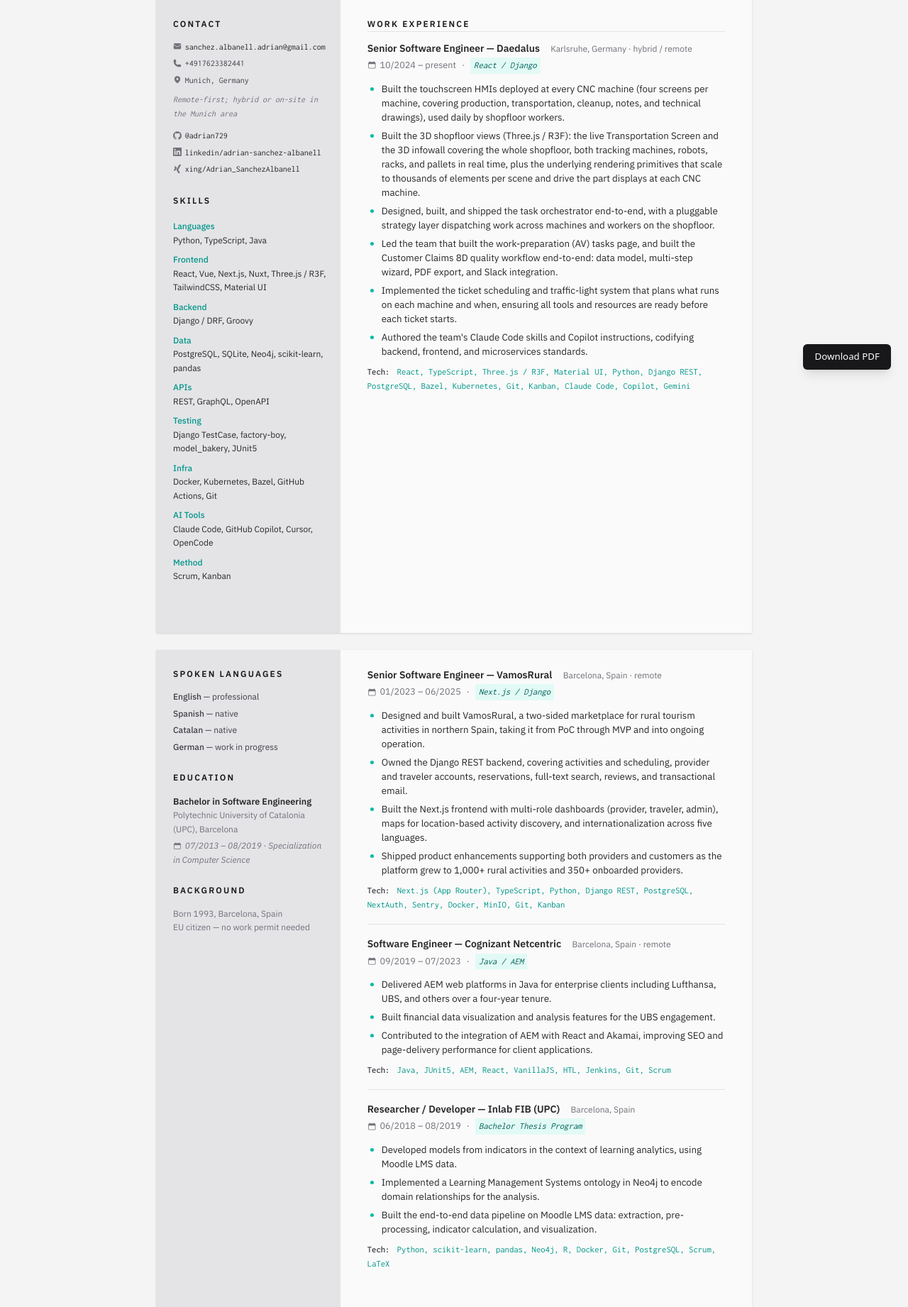
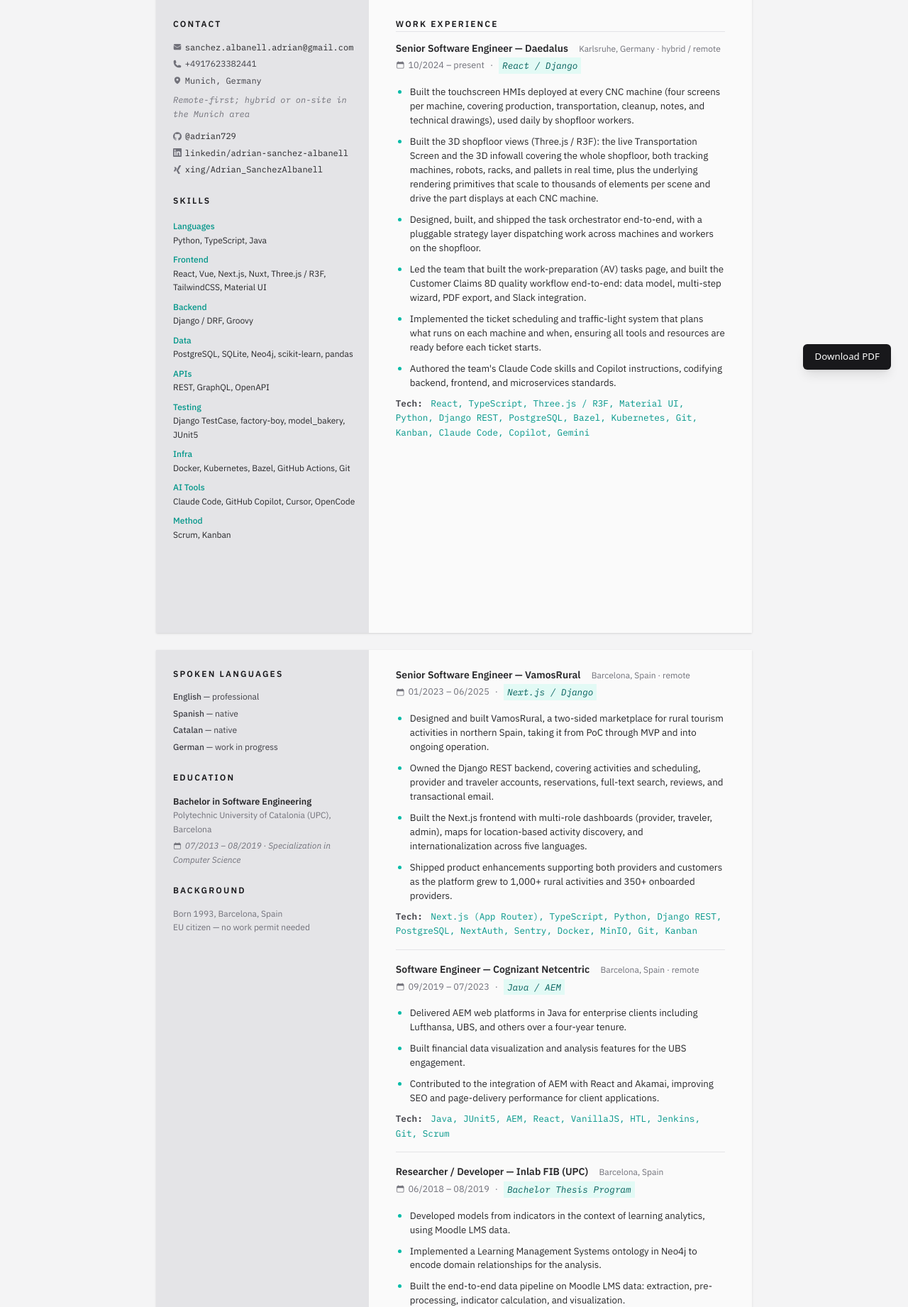
Before and after one commit to adrian729/sanchez.albanell.adrian, a FastAPI app: page / in a window 1280 px wide. Shown: the part 255-2097 px from the top of the page at 71% size. Run offline with FastAPI, Linux system fonts and the light colour scheme.

Commit message:
updates, fixes, change fonts

```diff
--- a/scripts/build-static.py
+++ b/scripts/build-static.py
@@ -7,7 +7,7 @@ What ends up in dist/:
   cv.pdf             — PDF generated via WeasyPrint (filename matches the <a href>)
   static/cv.css      — built Tailwind output (post-processed for WeasyPrint compat)
   static/photo.jpg   — copied as-is
-  static/fonts/*     — IBM Plex Sans + Inconsolata .woff2 files, copied as-is
+  static/fonts/*     — IBM Plex Sans + IBM Plex Mono .woff2 files, copied as-is
   .nojekyll          — opt out of Jekyll on GitHub Pages
 
 Usage:
--- a/static/cv.css
+++ b/static/cv.css
@@ -1,6 +1,6 @@
 :root { --font-sans: ui-sans-serif, system-ui, sans-serif, "Apple Color Emoji", "Segoe UI Emoji", "Segoe UI Symbol",
     "Noto Color Emoji"; --font-mono: ui-monospace, SFMono-Regular, Menlo, Monaco, Consolas, "Liberation Mono", "Courier New",
-    monospace; --color-red-700: #c10007; --color-teal-100: #cbfbf1; --color-teal-200: #96f7e4; --color-teal-500: #00bba7; --color-teal-600: #009689; --color-teal-800: #005f5a; --color-blue-500: #2b7fff; --color-zinc-50: #fafafa; --color-zinc-100: #f4f4f5; --color-zinc-300: #d4d4d8; --color-zinc-800: #27272a; --color-stone-100: #f5f5f4; --spacing: 0.25rem; --text-lg: 1.125rem; --text-lg--line-height: calc(1.75 / 1.125); --text-2xl: 1.5rem; --text-2xl--line-height: calc(2 / 1.5); --font-weight-normal: 400; --font-weight-medium: 500; --font-weight-semibold: 600; --tracking-tight: -0.025em; --leading-relaxed: 1.625; --radius-md: 0.375rem; --default-transition-duration: 150ms; --default-transition-timing-function: cubic-bezier(0.4, 0, 0.2, 1); --default-font-family: var(--font-sans); --default-mono-font-family: var(--font-mono); --color-cv-ink: #27272a; --color-cv-ink-soft: #3f3f46; --color-cv-muted: #71717a; --color-cv-rule: #e4e4e7; --color-cv-sidebar: #e4e4e7; --color-cv-accent: #18181b; --font-cv-sans: "IBM Plex Sans", ui-sans-serif, system-ui, -apple-system, "Helvetica Neue", Arial, sans-serif; --font-cv-mono: "Inconsolata", ui-monospace, SFMono-Regular, Menlo, Monaco, Consolas, "Liberation Mono", "Courier New", monospace; }
+    monospace; --color-red-700: #c10007; --color-teal-100: #cbfbf1; --color-teal-200: #96f7e4; --color-teal-500: #00bba7; --color-teal-600: #009689; --color-teal-800: #005f5a; --color-blue-500: #2b7fff; --color-zinc-50: #fafafa; --color-zinc-100: #f4f4f5; --color-zinc-300: #d4d4d8; --color-zinc-800: #27272a; --color-stone-100: #f5f5f4; --spacing: 0.25rem; --text-lg: 1.125rem; --text-lg--line-height: calc(1.75 / 1.125); --text-2xl: 1.5rem; --text-2xl--line-height: calc(2 / 1.5); --font-weight-normal: 400; --font-weight-medium: 500; --font-weight-semibold: 600; --tracking-tight: -0.025em; --leading-relaxed: 1.625; --radius-md: 0.375rem; --default-transition-duration: 150ms; --default-transition-timing-function: cubic-bezier(0.4, 0, 0.2, 1); --default-font-family: var(--font-sans); --default-mono-font-family: var(--font-mono); --color-cv-ink: #27272a; --color-cv-ink-soft: #3f3f46; --color-cv-muted: #71717a; --color-cv-rule: #e4e4e7; --color-cv-sidebar: #e4e4e7; --color-cv-accent: #18181b; --font-cv-sans: "IBM Plex Sans", ui-sans-serif, system-ui, -apple-system, "Helvetica Neue", Arial, sans-serif; --font-cv-mono: "IBM Plex Mono", ui-monospace, SFMono-Regular, Menlo, Monaco, Consolas, "Liberation Mono", "Courier New", monospace; }
 *, ::after, ::before { box-sizing: border-box; margin: 0; padding: 0; border: 0 solid; }
 html { line-height: 1.5; -webkit-text-size-adjust: 100%; tab-size: 4; font-family: var(--default-font-family, ui-sans-serif, system-ui, sans-serif, "Apple Color Emoji", "Segoe UI Emoji", "Segoe UI Symbol", "Noto Color Emoji"); font-feature-settings: var(--default-font-feature-settings, normal); font-variation-settings: var(--default-font-variation-settings, normal); -webkit-tap-highlight-color: transparent; }
 hr { height: 0; color: inherit; border-top-width: 1px; }
@@ -25,7 +25,6 @@ button, input, select, optgroup, textarea { font: inherit; font-feature-settings
 :where(select:is([multiple], [size])) optgroup option { padding-left: 20px; }
 ::placeholder { opacity: 1; }
 @supports (not (-webkit-appearance: -apple-pay-button))  or (contain-intrinsic-size: 1px) { ::placeholder { color: currentcolor; } }
-@supports (not (-webkit-appearance: -apple-pay-button))  or (contain-intrinsic-size: 1px) and ((color: color-mix(in lab, red, red))) { ::placeholder { color: color-mix(in oklab, currentcolor 50%, transparent); } }
 textarea { resize: vertical; }
 ::-webkit-search-decoration { -webkit-appearance: none; }
 ::-webkit-date-and-time-value { min-height: 1lh; text-align: inherit; }
@@ -45,6 +44,7 @@ button, input:where([type="button"], [type="reset"], [type="submit"]) { appearan
 .block { display: block; }
 .contents { display: contents; }
 .flex { display: flex; }
+.inline { display: inline; }
 .min-w-0 { min-width: calc(var(--spacing) * 0); }
 .flex-1 { flex: 1; }
 .transform { transform: var(--tw-rotate-x,) var(--tw-rotate-y,) var(--tw-rotate-z,) var(--tw-skew-x,) var(--tw-skew-y,); }
@@ -84,26 +84,39 @@ button, input:where([type="button"], [type="reset"], [type="submit"]) { appearan
   src: url("fonts/IBMPlexSans-Italic.woff2") format("woff2");
 }
 @font-face {
-  font-family: "Inconsolata";
+  font-family: "IBM Plex Mono";
   font-style: normal;
-  font-weight: 400 700;
+  font-weight: 400;
   font-display: swap;
-  src: url("fonts/Inconsolata.woff2") format("woff2");
+  src: url("fonts/IBMPlexMono.woff2") format("woff2");
+}
+@font-face {
+  font-family: "IBM Plex Mono";
+  font-style: italic;
+  font-weight: 400;
+  font-display: swap;
+  src: url("fonts/IBMPlexMono-Italic.woff2") format("woff2");
+}
+@font-face {
+  font-family: "IBM Plex Mono";
+  font-style: normal;
+  font-weight: 600;
+  font-display: swap;
+  src: url("fonts/IBMPlexMono-SemiBold.woff2") format("woff2");
 }
 .cv-page { margin-left: auto; margin-right: auto; margin-top: calc(var(--spacing) * 6); margin-bottom: calc(var(--spacing) * 6); min-height: 29.7cm; max-width: 840px; font-family: var(--font-cv-sans); font-size: 10.5pt; --tw-leading: var(--leading-relaxed); line-height: var(--leading-relaxed); color: var(--color-cv-ink); --tw-shadow: 0 1px 3px 0 var(--tw-shadow-color, rgb(0 0 0 / 0.1)), 0 1px 2px -1px var(--tw-shadow-color, rgb(0 0 0 / 0.1)); box-shadow: var(--tw-inset-shadow), var(--tw-inset-ring-shadow), var(--tw-ring-offset-shadow), var(--tw-ring-shadow), var(--tw-shadow); }
 @media print { .cv-page { margin-top: calc(var(--spacing) * 0); margin-bottom: calc(var(--spacing) * 0); } }
 @media print { .cv-page { max-width: none; } }
 @media print { .cv-page { --tw-shadow: 0 0 #0000; box-shadow: var(--tw-inset-shadow), var(--tw-inset-ring-shadow), var(--tw-ring-offset-shadow), var(--tw-ring-shadow), var(--tw-shadow); } }
-.cv-page { background: linear-gradient(to right, var(--color-cv-sidebar) 260px, var(--color-zinc-50) 260px); }
+.cv-page { background: linear-gradient(to right, var(--color-cv-sidebar) 300px, var(--color-zinc-50) 300px); }
 .cv-page + .cv-page { break-before: page; }
 .cv-header { background-color: var(--color-zinc-800); padding-left: 1cm; padding-right: 1cm; padding-top: calc(var(--spacing) * 8); padding-bottom: calc(var(--spacing) * 6); }
 .cv-name { font-size: var(--text-2xl); line-height: var(--tw-leading, var(--text-2xl--line-height)); --tw-font-weight: var(--font-weight-semibold); font-weight: var(--font-weight-semibold); --tw-tracking: var(--tracking-tight); letter-spacing: var(--tracking-tight); color: var(--color-zinc-50); }
-.cv-title { margin-top: calc(var(--spacing) * 1); font-size: var(--text-lg); line-height: var(--tw-leading, var(--text-lg--line-height)); --tw-font-weight: var(--font-weight-medium); font-weight: var(--font-weight-medium); --tw-tracking: 0.18em; letter-spacing: 0.18em; color: color-mix(in srgb, #96f7e4 70%, transparent); }
-@supports (color: color-mix(in lab, red, red)) { .cv-title { color: color-mix(in oklab, var(--color-teal-200) 70%, transparent); } }
+.cv-title { margin-top: calc(var(--spacing) * 1); font-size: var(--text-lg); line-height: var(--tw-leading, var(--text-lg--line-height)); --tw-font-weight: var(--font-weight-medium); font-weight: var(--font-weight-medium); --tw-tracking: 0.18em; letter-spacing: 0.18em; color: rgba(150, 247, 228, 0.7); }
 .cv-title { text-transform: uppercase; }
 .cv-profile { margin-top: calc(var(--spacing) * 4); font-size: 10.5pt; --tw-leading: 1.55; line-height: 1.55; color: var(--color-zinc-300); }
 .cv-body { display: table; width: 100%; table-layout: fixed; }
-.cv-sidebar { display: table-cell; width: 260px; }
+.cv-sidebar { display: table-cell; width: 300px; }
 :where(.cv-sidebar > :not(:last-child)) { --tw-space-y-reverse: 0; margin-top: calc(calc(var(--spacing) * 6) * var(--tw-space-y-reverse)); margin-bottom: calc(calc(var(--spacing) * 6) * calc(1 - var(--tw-space-y-reverse))); }
 .cv-sidebar { padding: calc(var(--spacing) * 6); padding-right: calc(var(--spacing) * 4); vertical-align: top; }
 .cv-main { display: table-cell; }
@@ -113,7 +126,7 @@ button, input:where([type="button"], [type="reset"], [type="submit"]) { appearan
 :where(.cv-contact-list > :not(:last-child)) { --tw-space-y-reverse: 0; margin-top: calc(calc(var(--spacing) * 1) * var(--tw-space-y-reverse)); margin-bottom: calc(calc(var(--spacing) * 1) * calc(1 - var(--tw-space-y-reverse))); }
 .cv-contact-list { font-size: 9pt; color: var(--color-cv-ink-soft); }
 .cv-contact-list a { color: var(--color-cv-ink); text-underline-offset: 2px; overflow-wrap: anywhere; }
-.cv-icon { display: inline-block; width: 1em; height: 1em; vertical-align: -0.15em; margin-right: 0.4em; flex-shrink: 0; fill: var(--color-cv-muted); }
+.cv-icon { display: inline-block; width: 1em; height: 1em; vertical-align: -0.15em; margin-right: 0.4em; flex-shrink: 0; }
 .cv-skill-row { display: flex; flex-direction: column; padding-top: calc(var(--spacing) * 1); padding-bottom: calc(var(--spacing) * 1); font-size: 9pt; }
 .cv-skill-label { --tw-font-weight: var(--font-weight-medium); font-weight: var(--font-weight-medium); color: var(--color-teal-600); }
 .cv-card { break-inside: avoid; }
@@ -122,12 +135,15 @@ button, input:where([type="button"], [type="reset"], [type="submit"]) { appearan
 .cv-role { font-size: 10.5pt; --tw-font-weight: var(--font-weight-semibold); font-weight: var(--font-weight-semibold); color: var(--color-cv-ink); }
 .cv-role-location { margin-left: calc(var(--spacing) * 3); font-size: 9pt; --tw-font-weight: var(--font-weight-normal); font-weight: var(--font-weight-normal); color: var(--color-cv-muted); }
 .cv-meta { margin-top: calc(var(--spacing) * 0.5); display: flex; flex-wrap: wrap; column-gap: calc(var(--spacing) * 2); font-size: 9.5pt; color: var(--color-cv-muted); }
-.cv-meta-tag { background-color: color-mix(in srgb, #cbfbf1 50%, transparent); }
-@supports (color: color-mix(in lab, red, red)) { .cv-meta-tag { background-color: color-mix(in oklab, var(--color-teal-100) 50%, transparent); } }
+.cv-meta-tag { background-color: rgba(203, 251, 241, 0.5); }
 .cv-meta-tag { padding-left: calc(var(--spacing) * 1.25); padding-right: calc(var(--spacing) * 1.25); padding-top: calc(var(--spacing) * 0.25); padding-bottom: calc(var(--spacing) * 0.25); font-family: var(--font-cv-mono); color: var(--color-teal-800); font-style: italic; }
 .cv-bullets { margin-top: calc(var(--spacing) * 2); list-style-type: disc; }
 :where(.cv-bullets > :not(:last-child)) { --tw-space-y-reverse: 0; margin-top: calc(calc(var(--spacing) * 1.5) * var(--tw-space-y-reverse)); margin-bottom: calc(calc(var(--spacing) * 1.5) * calc(1 - var(--tw-space-y-reverse))); }
 .cv-bullets { padding-left: calc(var(--spacing) * 5); font-size: 10pt; --tw-leading: 1.5; line-height: 1.5; }
+.cv-bullets *::marker { font-size: 12pt; }
+.cv-bullets::marker { font-size: 12pt; }
+.cv-bullets *::-webkit-details-marker { font-size: 12pt; }
+.cv-bullets::-webkit-details-marker { font-size: 12pt; }
 .cv-bullets *::marker { color: var(--color-teal-500); }
 .cv-bullets::marker { color: var(--color-teal-500); }
 .cv-bullets *::-webkit-details-marker { color: var(--color-teal-500); }
--- a/templates/cv.html
+++ b/templates/cv.html
@@ -1,13 +1,14 @@
 {% extends "base.html" %}
 
-{# Icon sources: Heroicons solid (UI) + Simple Icons (brand marks). All 24×24, fill=currentColor, styled via .cv-icon. #}
-{% macro icon_envelope() %}<svg class="cv-icon" viewBox="0 0 24 24" fill="currentColor" aria-hidden="true"><path d="M1.5 8.67v8.58a3 3 0 0 0 3 3h15a3 3 0 0 0 3-3V8.67l-8.928 5.493a3 3 0 0 1-3.144 0L1.5 8.67Z"/><path d="M22.5 6.908V6.75a3 3 0 0 0-3-3h-15a3 3 0 0 0-3 3v.158l9.714 5.978a1.5 1.5 0 0 0 1.572 0L22.5 6.908Z"/></svg>{% endmacro %}
-{% macro icon_phone() %}<svg class="cv-icon" viewBox="0 0 24 24" fill="currentColor" aria-hidden="true"><path d="M1.5 4.5a3 3 0 0 1 3-3h1.372c.86 0 1.61.586 1.819 1.42l1.105 4.423a1.875 1.875 0 0 1-.694 1.955l-1.293.97c-.135.101-.164.249-.126.352a11.285 11.285 0 0 0 6.697 6.697c.103.038.25.009.352-.126l.97-1.293a1.875 1.875 0 0 1 1.955-.694l4.423 1.105c.834.209 1.42.959 1.42 1.82V19.5a3 3 0 0 1-3 3h-2.25C8.552 22.5 1.5 15.448 1.5 6.75V4.5Z"/></svg>{% endmacro %}
-{% macro icon_map_pin() %}<svg class="cv-icon" viewBox="0 0 24 24" fill="currentColor" aria-hidden="true"><path fill-rule="evenodd" d="M11.54 22.351l.07.04.028.016a.76.76 0 0 0 .723 0l.028-.015.071-.041a16.975 16.975 0 0 0 1.144-.742 19.58 19.58 0 0 0 2.683-2.282c1.944-1.99 3.963-4.98 3.963-8.827a8.25 8.25 0 0 0-16.5 0c0 3.846 2.019 6.837 3.963 8.827a19.58 19.58 0 0 0 2.682 2.282 16.975 16.975 0 0 0 1.145.742ZM12 13.5a3 3 0 1 0 0-6 3 3 0 0 0 0 6Z" clip-rule="evenodd"/></svg>{% endmacro %}
-{% macro icon_calendar() %}<svg class="cv-icon" viewBox="0 0 24 24" fill="currentColor" aria-hidden="true"><path fill-rule="evenodd" d="M6.75 2.25A.75.75 0 0 1 7.5 3v1.5h9V3A.75.75 0 0 1 18 3v1.5h.75a3 3 0 0 1 3 3v11.25a3 3 0 0 1-3 3H5.25a3 3 0 0 1-3-3V7.5a3 3 0 0 1 3-3H6V3a.75.75 0 0 1 .75-.75Zm13.5 9a1.5 1.5 0 0 0-1.5-1.5H5.25a1.5 1.5 0 0 0-1.5 1.5v7.5a1.5 1.5 0 0 0 1.5 1.5h13.5a1.5 1.5 0 0 0 1.5-1.5v-7.5Z" clip-rule="evenodd"/></svg>{% endmacro %}
-{% macro icon_github() %}<svg class="cv-icon" viewBox="0 0 24 24" fill="currentColor" aria-hidden="true"><path d="M12 .297c-6.63 0-12 5.373-12 12 0 5.303 3.438 9.8 8.205 11.385.6.113.82-.258.82-.577 0-.285-.01-1.04-.015-2.04-3.338.724-4.042-1.61-4.042-1.61C4.422 18.07 3.633 17.7 3.633 17.7c-1.087-.744.084-.729.084-.729 1.205.084 1.838 1.236 1.838 1.236 1.07 1.835 2.809 1.305 3.495.998.108-.776.417-1.305.76-1.605-2.665-.3-5.466-1.332-5.466-5.93 0-1.31.465-2.38 1.235-3.22-.135-.303-.54-1.523.105-3.176 0 0 1.005-.322 3.3 1.23.96-.267 1.98-.399 3-.405 1.02.006 2.04.138 3 .405 2.28-1.552 3.285-1.23 3.285-1.23.645 1.653.24 2.873.12 3.176.765.84 1.23 1.91 1.23 3.22 0 4.61-2.805 5.625-5.475 5.92.42.36.81 1.096.81 2.22 0 1.606-.015 2.896-.015 3.286 0 .315.21.69.825.57C20.565 22.092 24 17.592 24 12.297c0-6.627-5.373-12-12-12"/></svg>{% endmacro %}
-{% macro icon_linkedin() %}<svg class="cv-icon" viewBox="0 0 24 24" fill="currentColor" aria-hidden="true"><path d="M20.447 20.452h-3.554v-5.569c0-1.328-.027-3.037-1.852-3.037-1.853 0-2.136 1.445-2.136 2.939v5.667H9.351V9h3.414v1.561h.046c.477-.9 1.637-1.85 3.37-1.85 3.601 0 4.267 2.37 4.267 5.455v6.286zM5.337 7.433c-1.144 0-2.063-.926-2.063-2.065 0-1.138.92-2.063 2.063-2.063 1.14 0 2.064.925 2.064 2.063 0 1.139-.925 2.065-2.064 2.065zm1.782 13.019H3.555V9h3.564v11.452zM22.225 0H1.771C.792 0 0 .774 0 1.729v20.542C0 23.227.792 24 1.771 24h20.451C23.2 24 24 23.227 24 22.271V1.729C24 .774 23.2 0 22.222 0z"/></svg>{% endmacro %}
-{% macro icon_xing() %}<svg class="cv-icon" viewBox="0 0 24 24" fill="currentColor" aria-hidden="true"><path d="M18.188 0c-.517 0-.741.325-.927.66 0 0-7.455 13.224-7.702 13.657.015.024 4.919 9.023 4.919 9.023.17.308.436.66.967.66h3.454c.211 0 .375-.078.463-.22.089-.151.089-.346-.013-.55l-4.879-8.916c-.005-.01-.005-.022 0-.032L22.139.756c.101-.204.103-.398.014-.55-.088-.142-.252-.22-.463-.22h-3.502zM3.648 4.74c-.211 0-.385.074-.473.216-.09.149-.078.339.026.541l2.34 4.05c.005.01.005.016 0 .026L1.86 16.121c-.103.204-.099.394-.012.541.087.144.272.225.484.225h3.474c.518 0 .764-.348.945-.689l3.679-6.512-2.348-4.041c-.176-.336-.439-.674-.971-.674H3.648z"/></svg>{% endmacro %}
+{# Icon sources: Heroicons solid (UI) + Simple Icons (brand marks). All 24×24, fill set inline.
+   Fill is hardcoded to #71717a (--color-cv-muted) because WeasyPrint neither applies class-rule CSS to SVG fill nor resolves var() in inline SVG style. Keep this in sync with --color-cv-muted in styles.css. #}
+{% macro icon_envelope() %}<svg class="cv-icon" viewBox="0 0 24 24" style="fill:#71717a" aria-hidden="true"><path d="M1.5 8.67v8.58a3 3 0 0 0 3 3h15a3 3 0 0 0 3-3V8.67l-8.928 5.493a3 3 0 0 1-3.144 0L1.5 8.67Z"/><path d="M22.5 6.908V6.75a3 3 0 0 0-3-3h-15a3 3 0 0 0-3 3v.158l9.714 5.978a1.5 1.5 0 0 0 1.572 0L22.5 6.908Z"/></svg>{% endmacro %}
+{% macro icon_phone() %}<svg class="cv-icon" viewBox="0 0 24 24" style="fill:#71717a" aria-hidden="true"><path d="M1.5 4.5a3 3 0 0 1 3-3h1.372c.86 0 1.61.586 1.819 1.42l1.105 4.423a1.875 1.875 0 0 1-.694 1.955l-1.293.97c-.135.101-.164.249-.126.352a11.285 11.285 0 0 0 6.697 6.697c.103.038.25.009.352-.126l.97-1.293a1.875 1.875 0 0 1 1.955-.694l4.423 1.105c.834.209 1.42.959 1.42 1.82V19.5a3 3 0 0 1-3 3h-2.25C8.552 22.5 1.5 15.448 1.5 6.75V4.5Z"/></svg>{% endmacro %}
+{% macro icon_map_pin() %}<svg class="cv-icon" viewBox="0 0 24 24" style="fill:#71717a" aria-hidden="true"><path fill-rule="evenodd" d="M11.54 22.351l.07.04.028.016a.76.76 0 0 0 .723 0l.028-.015.071-.041a16.975 16.975 0 0 0 1.144-.742 19.58 19.58 0 0 0 2.683-2.282c1.944-1.99 3.963-4.98 3.963-8.827a8.25 8.25 0 0 0-16.5 0c0 3.846 2.019 6.837 3.963 8.827a19.58 19.58 0 0 0 2.682 2.282 16.975 16.975 0 0 0 1.145.742ZM12 13.5a3 3 0 1 0 0-6 3 3 0 0 0 0 6Z" clip-rule="evenodd"/></svg>{% endmacro %}
+{% macro icon_calendar() %}<svg class="cv-icon" viewBox="0 0 24 24" style="fill:#71717a" aria-hidden="true"><path fill-rule="evenodd" d="M6.75 2.25A.75.75 0 0 1 7.5 3v1.5h9V3A.75.75 0 0 1 18 3v1.5h.75a3 3 0 0 1 3 3v11.25a3 3 0 0 1-3 3H5.25a3 3 0 0 1-3-3V7.5a3 3 0 0 1 3-3H6V3a.75.75 0 0 1 .75-.75Zm13.5 9a1.5 1.5 0 0 0-1.5-1.5H5.25a1.5 1.5 0 0 0-1.5 1.5v7.5a1.5 1.5 0 0 0 1.5 1.5h13.5a1.5 1.5 0 0 0 1.5-1.5v-7.5Z" clip-rule="evenodd"/></svg>{% endmacro %}
+{% macro icon_github() %}<svg class="cv-icon" viewBox="0 0 24 24" style="fill:#71717a" aria-hidden="true"><path d="M12 .297c-6.63 0-12 5.373-12 12 0 5.303 3.438 9.8 8.205 11.385.6.113.82-.258.82-.577 0-.285-.01-1.04-.015-2.04-3.338.724-4.042-1.61-4.042-1.61C4.422 18.07 3.633 17.7 3.633 17.7c-1.087-.744.084-.729.084-.729 1.205.084 1.838 1.236 1.838 1.236 1.07 1.835 2.809 1.305 3.495.998.108-.776.417-1.305.76-1.605-2.665-.3-5.466-1.332-5.466-5.93 0-1.31.465-2.38 1.235-3.22-.135-.303-.54-1.523.105-3.176 0 0 1.005-.322 3.3 1.23.96-.267 1.98-.399 3-.405 1.02.006 2.04.138 3 .405 2.28-1.552 3.285-1.23 3.285-1.23.645 1.653.24 2.873.12 3.176.765.84 1.23 1.91 1.23 3.22 0 4.61-2.805 5.625-5.475 5.92.42.36.81 1.096.81 2.22 0 1.606-.015 2.896-.015 3.286 0 .315.21.69.825.57C20.565 22.092 24 17.592 24 12.297c0-6.627-5.373-12-12-12"/></svg>{% endmacro %}
+{% macro icon_linkedin() %}<svg class="cv-icon" viewBox="0 0 24 24" style="fill:#71717a" aria-hidden="true"><path d="M20.447 20.452h-3.554v-5.569c0-1.328-.027-3.037-1.852-3.037-1.853 0-2.136 1.445-2.136 2.939v5.667H9.351V9h3.414v1.561h.046c.477-.9 1.637-1.85 3.37-1.85 3.601 0 4.267 2.37 4.267 5.455v6.286zM5.337 7.433c-1.144 0-2.063-.926-2.063-2.065 0-1.138.92-2.063 2.063-2.063 1.14 0 2.064.925 2.064 2.063 0 1.139-.925 2.065-2.064 2.065zm1.782 13.019H3.555V9h3.564v11.452zM22.225 0H1.771C.792 0 0 .774 0 1.729v20.542C0 23.227.792 24 1.771 24h20.451C23.2 24 24 23.227 24 22.271V1.729C24 .774 23.2 0 22.222 0z"/></svg>{% endmacro %}
+{% macro icon_xing() %}<svg class="cv-icon" viewBox="0 0 24 24" style="fill:#71717a" aria-hidden="true"><path d="M18.188 0c-.517 0-.741.325-.927.66 0 0-7.455 13.224-7.702 13.657.015.024 4.919 9.023 4.919 9.023.17.308.436.66.967.66h3.454c.211 0 .375-.078.463-.22.089-.151.089-.346-.013-.55l-4.879-8.916c-.005-.01-.005-.022 0-.032L22.139.756c.101-.204.103-.398.014-.55-.088-.142-.252-.22-.463-.22h-3.502zM3.648 4.74c-.211 0-.385.074-.473.216-.09.149-.078.339.026.541l2.34 4.05c.005.01.005.016 0 .026L1.86 16.121c-.103.204-.099.394-.012.541.087.144.272.225.484.225h3.474c.518 0 .764-.348.945-.689l3.679-6.512-2.348-4.041c-.176-.336-.439-.674-.971-.674H3.648z"/></svg>{% endmacro %}
 
 {% block content %}
 <article class="cv-page">
```
Also changed, not shown: scripts/build-css.py (+25 -0 lines), static/src/styles.css (+24 -9 lines), README.md, static/fonts/IBMPlexMono-Italic.woff2 (added), static/fonts/IBMPlexMono-SemiBold.woff2 (added), static/fonts/IBMPlexMono.woff2 (added), static/fonts/Inconsolata.woff2 (deleted).
